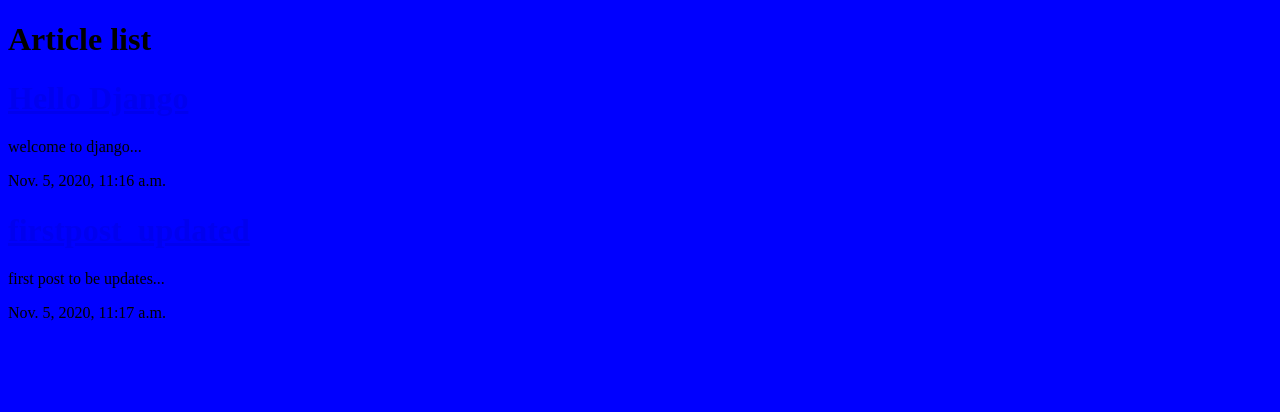
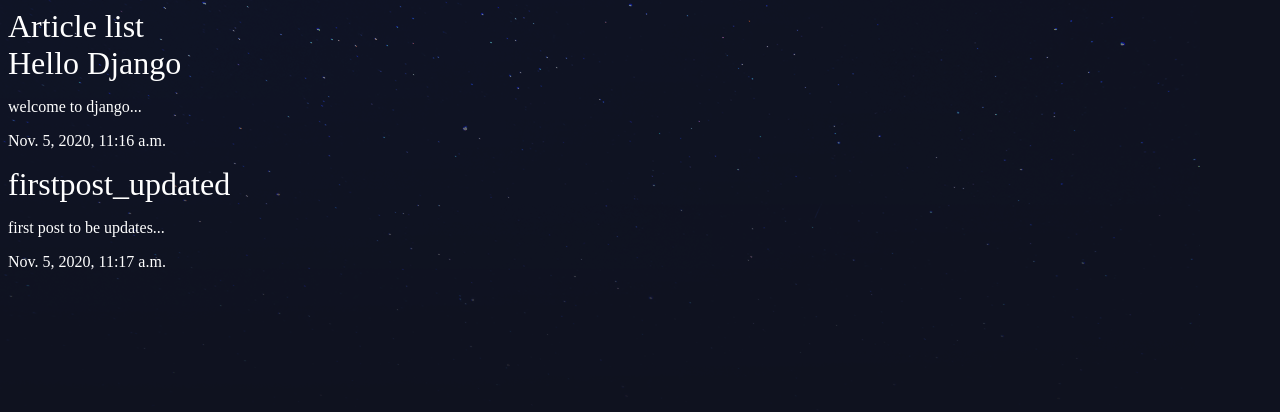
Before and after one commit to hareesh43/django_blog_test, a Django app: page /articles/ in a window 1280 px wide. Shown: the top 412 px of the page. Run offline with Django 3.2, Linux system fonts and the light colour scheme; data comes from the database, SQL or seed files in the repository.

Commit message:
added some css

```diff
--- a/assets/styles.css
+++ b/assets/styles.css
@@ -1,3 +1,20 @@
 body{
-    background-color: blue;
+    background-color: #0f121f;
+    background-image: url(stars.png);
+    background-repeat: no-repeat;
+    color: #fff;
 }
+
+body *{
+    font-family: Ubuntu;
+}
+
+h1, h2, h3, h4, h5{
+    font-weight: normal;
+    margin: 0;
+}
+
+a, a:hover, a:visited{
+    color: #fff;
+    text-decoration: none;
+}
--- a/templates/articles/articles_list.html
+++ b/templates/articles/articles_list.html
@@ -5,7 +5,7 @@
 <head>
     <meta charset="UTF-8">
     <meta name="viewport" content="width=device-width, initial-scale=1.0">
-    <link rel="stylesheet" type="text/css" href="{% static 'styles.css'%}">
+    <link rel="stylesheet"  href="{% static 'styles.css'%}">
     <title>Article list</title>
 </head>
 <body>
```
Also changed, not shown: assets/stars.png (added).
